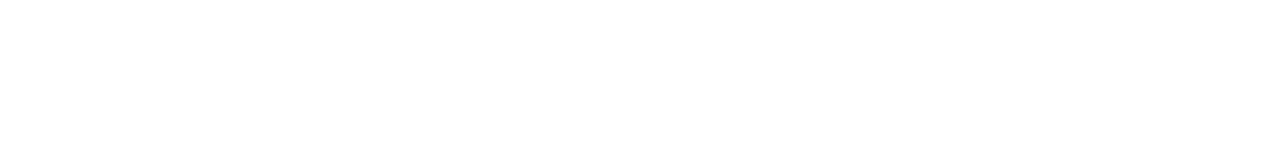
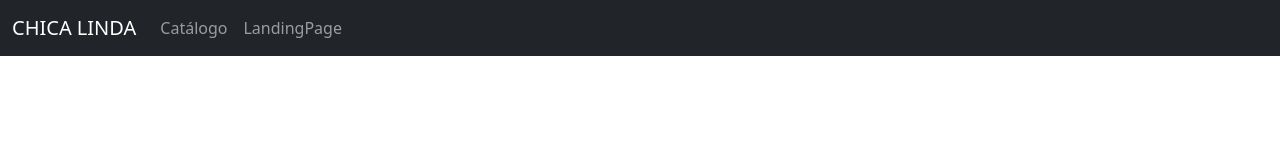
Before and after one commit to RoboMikke/git3, a plain HTML site: page landingpage.html in a window 1280 px wide. Drawn offline with nearby package versions, Linux system fonts and the light colour scheme.

Commit message:
Commit 12: Se agrego el menu al archivo landingpage.html

```diff
--- a/landingpage.html
+++ b/landingpage.html
@@ -12,6 +12,25 @@
     <title>landingpage</title>
 </head>
 <body>
+    <!-- Menu -->
+    <nav class="navbar navbar-expand-lg navbar navbar-dark bg-dark" >
+        <div class="container-fluid">
+          <a class="navbar-brand" href="index.html"> CHICA LINDA</a>
+          <button class="navbar-toggler" type="button" data-bs-toggle="collapse" data-bs-target="#navbarSupportedContent" aria-controls="navbarSupportedContent" aria-expanded="false" aria-label="Toggle navigation">
+            <span class="navbar-toggler-icon"></span>
+          </button>
+          <div class="collapse navbar-collapse" id="navbarSupportedContent">
+            <ul class="navbar-nav me-auto mb-2 mb-lg-0">
+              <li class="nav-item">
+                <a class="nav-link" aria-current="page" href="catalogo.html">Catálogo</a>
+              </li>
+              <li class="nav-item">
+                <a class="nav-link" href="#">LandingPage</a>
+              </li>
+            </ul>
+          </div>
+        </div>
+      </nav>
 
 </body>
 </html>
```
